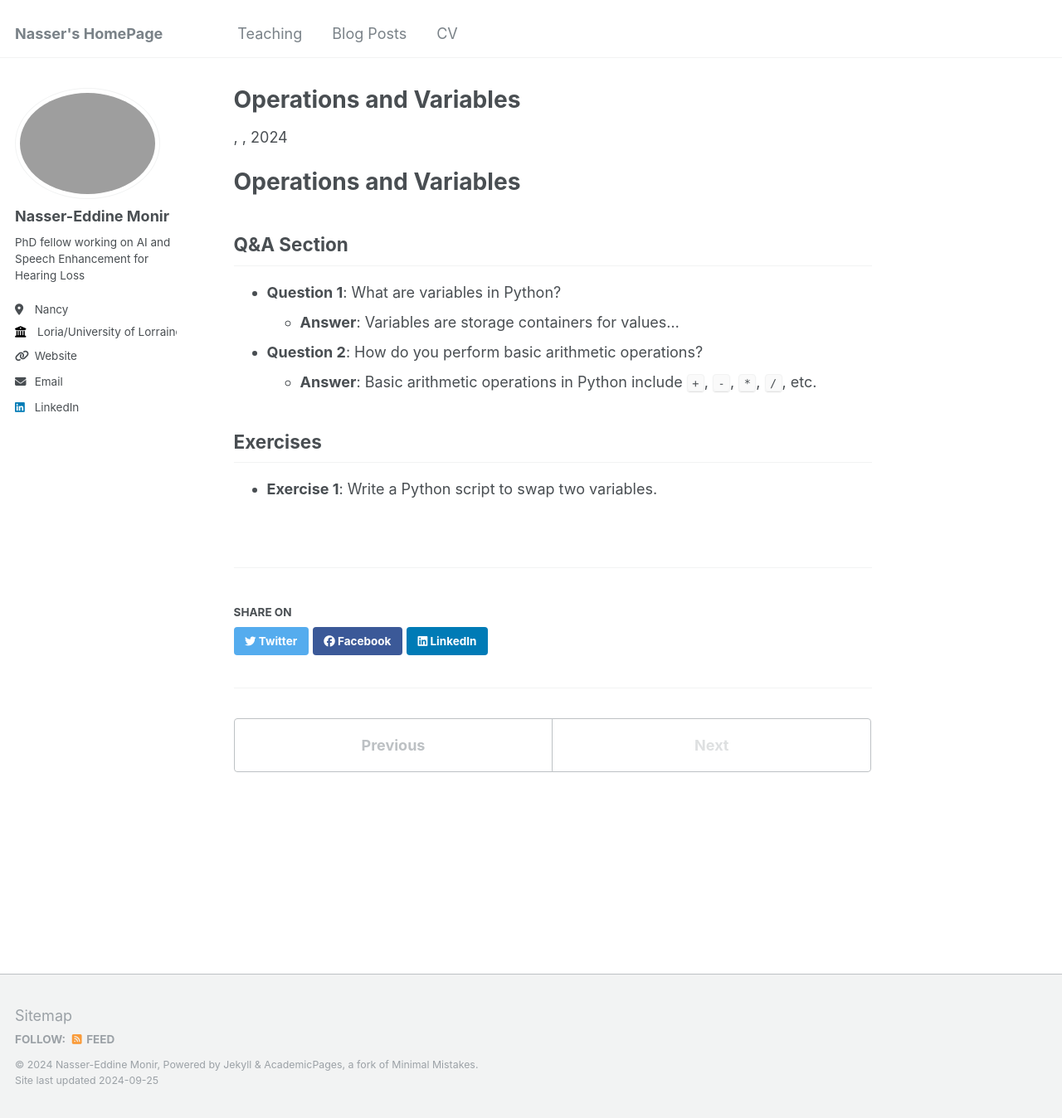
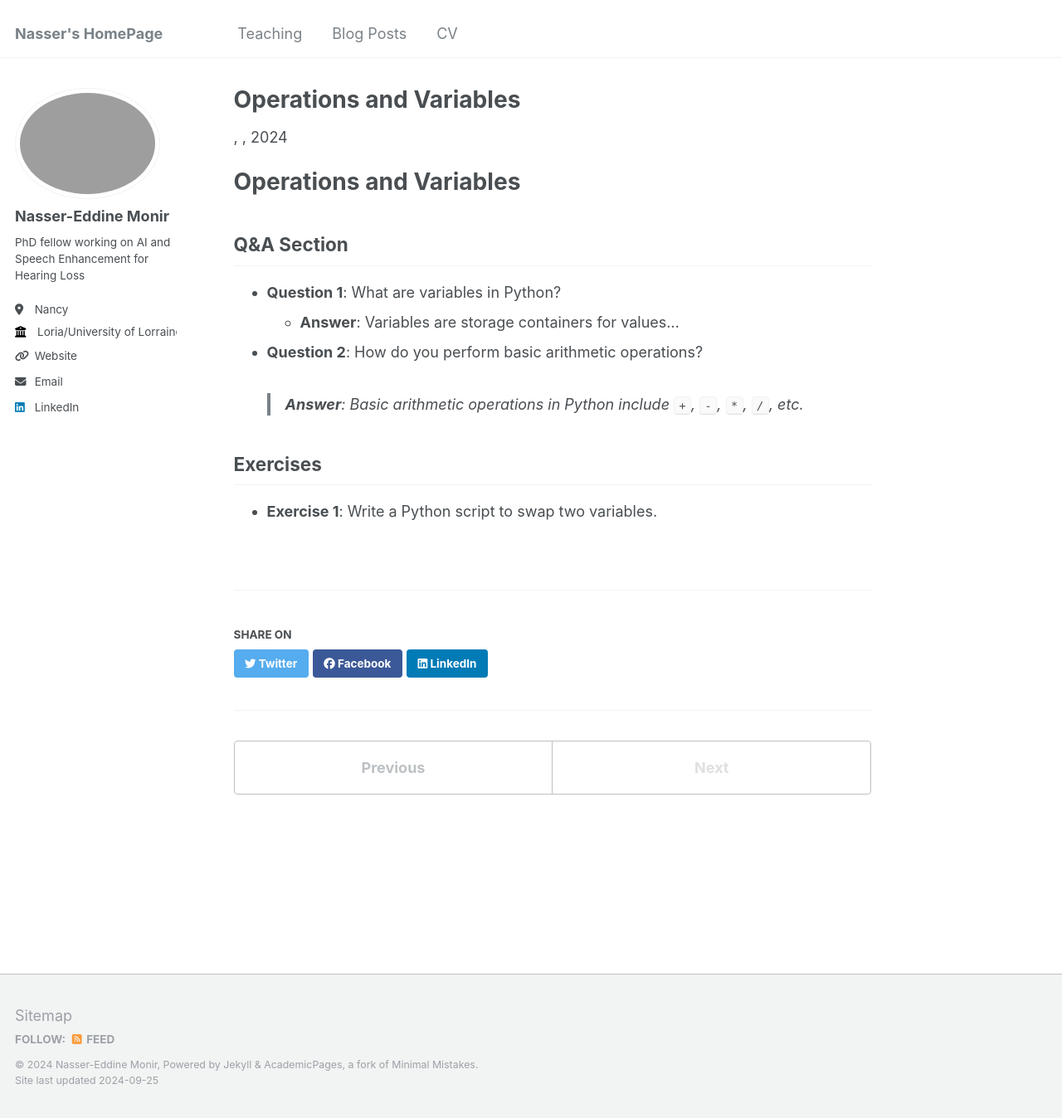
Before and after one commit to Nasseredd/nasseredd.github.io, a Jekyll site: the page built from _teaching/practicals/2024-python-practicals-operations-variables.md, in a window 1280 px wide and 1348 px high. Shown: the whole window at 83% size. Built offline with Jekyll 4.4.1, drawn with Linux system fonts in a browser that asks for light colours.

```diff
--- a/_teaching/practicals/2024-python-practicals-operations-variables.md
+++ b/_teaching/practicals/2024-python-practicals-operations-variables.md
@@ -11,7 +11,7 @@ permalink: /teaching/python-practicals/operations-and-variables
   - **Answer**: Variables are storage containers for values...
 
 - **Question 2**: How do you perform basic arithmetic operations?
-  - **Answer**: Basic arithmetic operations in Python include `+`, `-`, `*`, `/`, etc.
+  > **Answer**: Basic arithmetic operations in Python include `+`, `-`, `*`, `/`, etc.
 
 ## Exercises
 - **Exercise 1**: Write a Python script to swap two variables.
```
